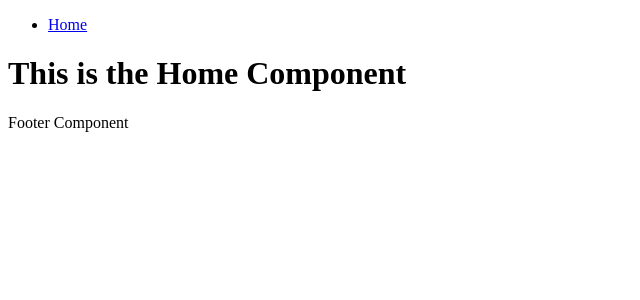
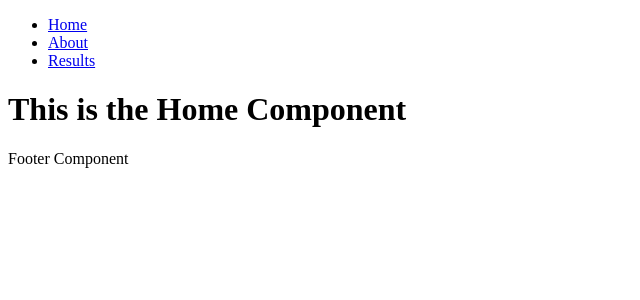
Before and after one commit to MichaelAbe/tt-front, a React (Create React App) app: page / in a window 1280 px wide. Shown: the top 300 px of the page, without its empty margins (0-640 px from the left). Built offline with nearby package versions, Linux system fonts and the light colour scheme.

Commit message:
added about and results routes

```diff
--- a/src/App.js
+++ b/src/App.js
@@ -2,7 +2,9 @@
 import React, { Component } from 'react'
 import { BrowserRouter as Router, Switch, Route } from 'react-router-dom'
 import Nav from './components/Nav'
+import About from './components/About'
 import Home from './components/Home'
+import Results from './components/Results'
 import Footer from './components/Footer'
 import Err from './components/Err'
 
@@ -14,6 +16,8 @@ export class App extends Component {
         <Nav />
         <Switch>
           <Route exact path='/' component={ Home} />
+          <Route exact path='/about' component={ About } />
+          <Route exact path='/results' component={ Results } />
           <Route component={ Err } />
         </Switch>
         <Footer />
--- a/src/components/Nav.js
+++ b/src/components/Nav.js
@@ -7,6 +7,8 @@ class Nav extends Component {
             <div>
                 <ul>
                     <li><Link to='/'>Home</Link> </li>
+                    <li><Link to='/about'>About</Link> </li>
+                    <li><Link to='/results'>Results</Link> </li>
                 </ul>
             </div>
         )
```
